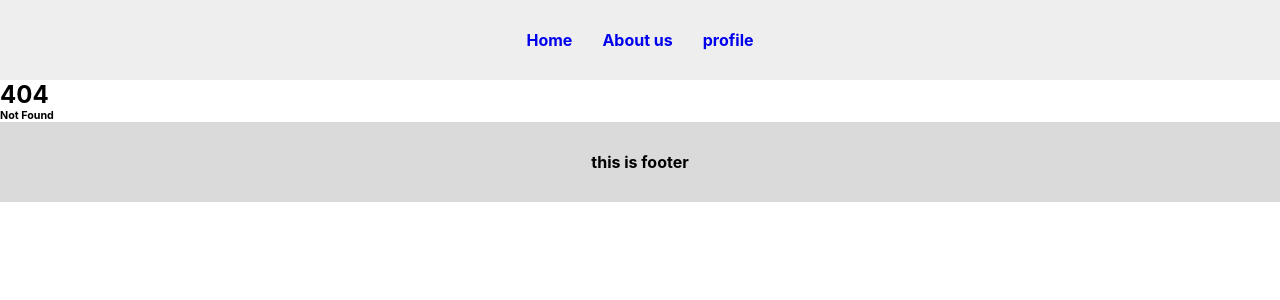
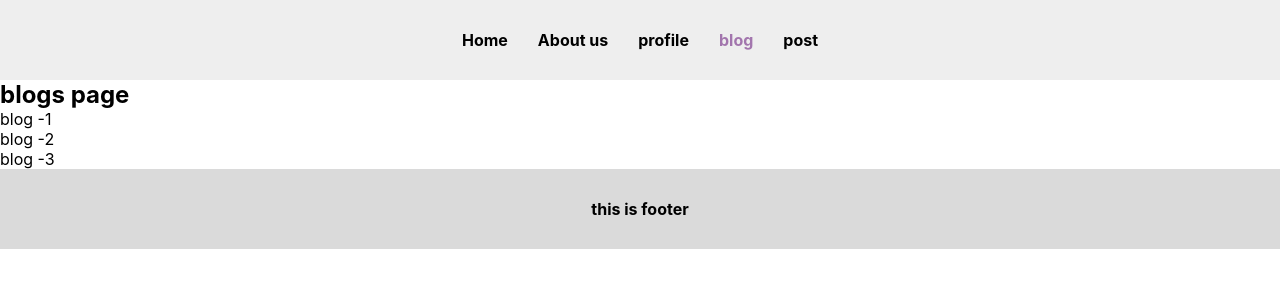
Before and after one commit to armin-bkh/react-router-dom-practice, a React (Create React App) app: page /blog in a window 1280 px wide. Before the commit this address had no page. Shown: the top 300 px of the page. Built offline with nearby package versions, Linux system fonts and the light colour scheme.

Commit message:
add nested router and default id

```diff
--- a/src/Components/Navigation/Navigation.jsx
+++ b/src/Components/Navigation/Navigation.jsx
@@ -3,7 +3,9 @@ import { withRouter ,Link, NavLink } from "react-router-dom";
 const Links = [
   {to: "/", title: "Home", exact: true,},
   {to: "/about-us", title: "About us",},
-  {to: "/profile", title: "profile",}
+  {to: "/profile", title: "profile",},
+  {to: "/blog", title: "blog",},
+  {to: "/post", title: "post",},
 ]
 const Navigation = (props) => {
     console.log(props);
--- /dev/null
+++ b/src/Pages/Blog.jsx
@@ -0,0 +1,13 @@
+import { Link } from "react-router-dom";
+
+const Blog = ({match}) => {
+    const id = match.params.id;
+    return (
+        <section>
+            <h1>blog number { id }</h1>
+            <Link to={`/blog/${parseInt(id) + 1}`}>go to next page</Link>
+        </section>
+     );
+}
+
+export default Blog;
--- /dev/null
+++ b/src/Pages/BlogsPage.jsx
@@ -0,0 +1,22 @@
+import { Link } from "react-router-dom";
+
+const links = [
+    {title: "blog -1", to: "blog/1"},
+    {title: "blog -2", to: "blog/2"},
+    {title: "blog -3", to: "blog/3"}
+]
+
+const BlogsPage = () => {
+    return (
+        <section>
+            <h1>blogs page</h1>
+            <ul>
+            {
+            links.map(link => <li key={link.to}><Link to={link.to}>{link.title}</Link></li>)
+            }
+            </ul>
+        </section>
+     );
+}
+
+export default BlogsPage;
--- /dev/null
+++ b/src/Pages/PostPage.jsx
@@ -0,0 +1,12 @@
+import { Link } from "react-router-dom";
+
+const PostPage = (props) => {
+    console.log(props);
+    return (
+        <section>
+            <h1>post number - </h1>
+        </section>
+     );
+}
+
+export default PostPage;
--- a/src/index.css
+++ b/src/index.css
@@ -13,6 +13,7 @@ code {
 
 a{
   text-decoration: none;
+  color: #000;
 }
 
 ul{
```
Also changed, not shown: src/Routes/Routes.js (+7 -1 lines).
